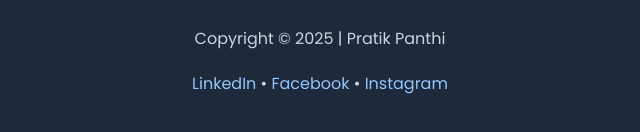
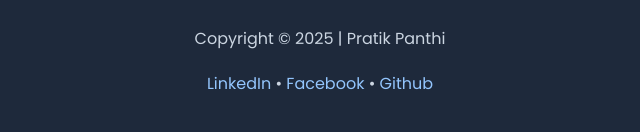
Before and after one commit to pratikpanthi30/Portfolio, a plain HTML site: page blog.html in a window 1280 px wide. Shown: the part 2833-2965 px from the top of the page, 320-960 px from the left. Drawn offline with Linux system fonts and the light colour scheme.

Commit message:
small changes in portfolio

```diff
--- a/blog.html
+++ b/blog.html
@@ -156,7 +156,9 @@
 
 <footer>
     <p>Copyright © 2025 | Pratik Panthi</p>
-    <p><a href="#">LinkedIn</a> • <a href="#">Facebook</a> • <a href="#">Instagram</a></p>
+    <p><a href="https://www.linkedin.com/in/pratik-panthi-b35815340/">LinkedIn</a>
+         • <a href="https://www.facebook.com/pratik.panthee">Facebook</a>
+          • <a href="https://github.com/pratikpanthi30">Github</a></p>
 </footer>
 
 </body>
```
